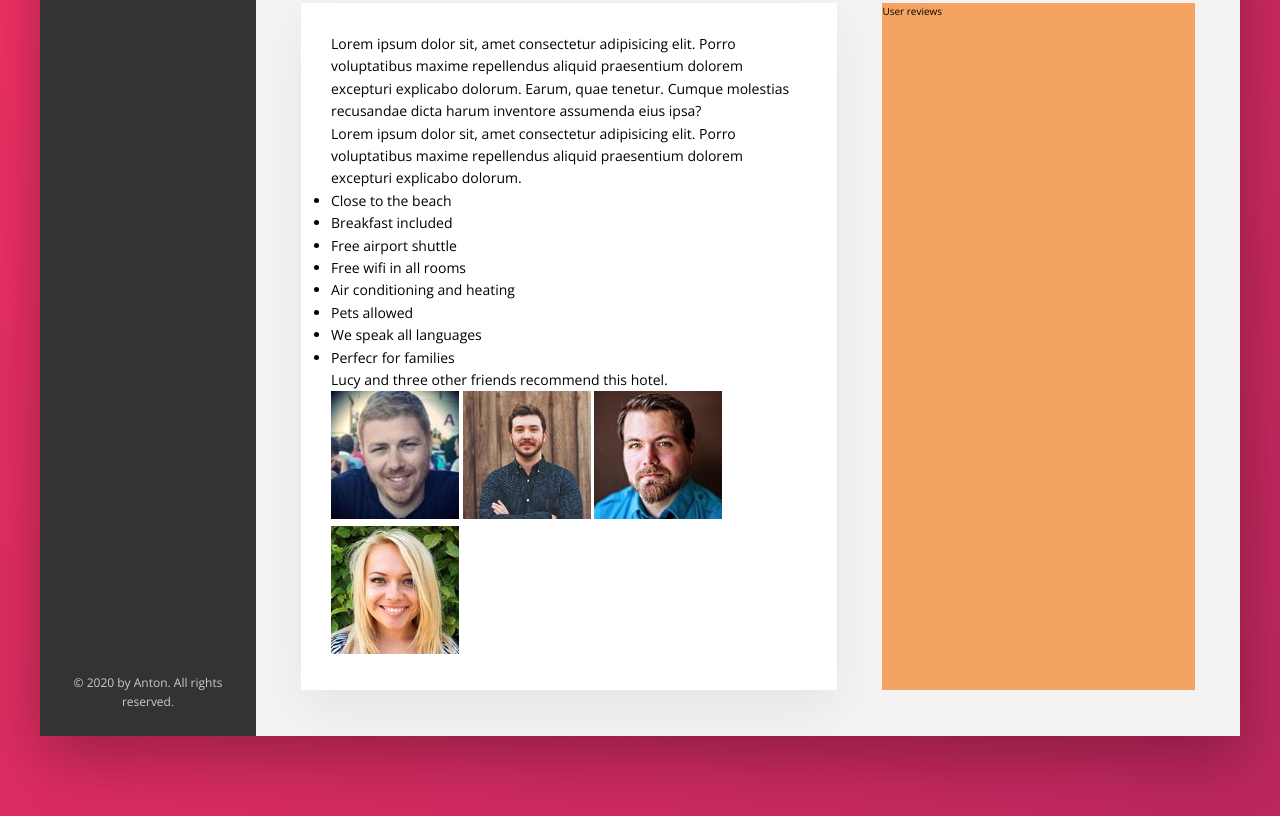
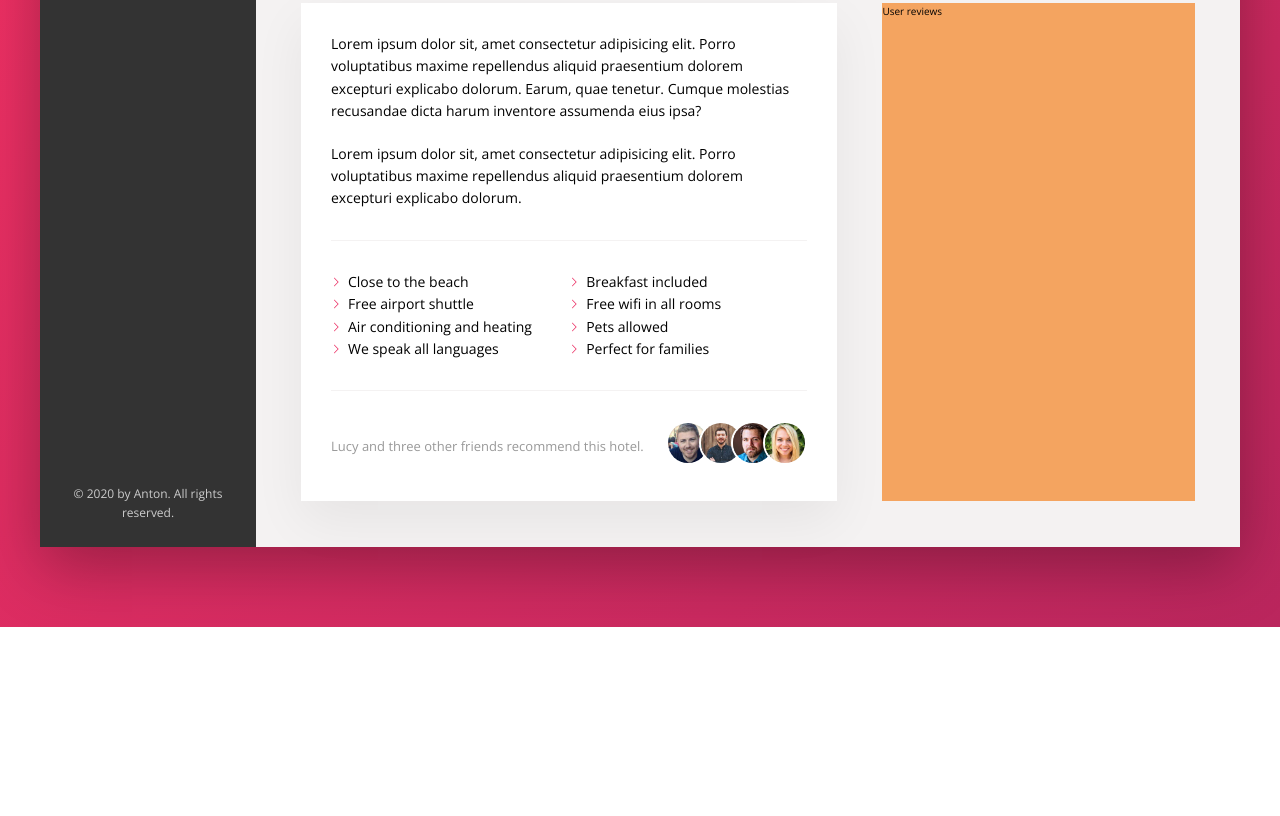
Before and after one commit to gonzoibox/booking-app, a website: page index.html in a window 1280 px wide. Shown: the part 644-1460 px from the top of the page. After the commit the page ends 1271 px from the top, so only its background shows below. Drawn offline with nearby package versions, Linux system fonts and the light colour scheme.

Commit message:
Building the Description Section - Part 2

```diff
--- a/index.html
+++ b/index.html
@@ -154,7 +154,7 @@
                 <li class="list__item">Air conditioning and heating</li>
                 <li class="list__item">Pets allowed</li>
                 <li class="list__item">We speak all languages</li>
-                <li class="list__item">Perfecr for families</li>
+                <li class="list__item">Perfect for families</li>
               </ul>
               <div class="recommend">
                 <p class="recommend__count">
--- a/sass/_components.scss
+++ b/sass/_components.scss
@@ -287,3 +287,67 @@
         box-shadow: none;
     }
 }
+
+//Paragraph
+.paragraph:not(:last-of-type) {
+    margin-bottom: 2rem;
+}
+
+//List
+.list {
+    margin: 3rem 0;
+    padding: 3rem 0;
+    border-top: var(--line);
+    border-bottom: var(--line);
+    list-style: none;
+
+    display: flex;
+    flex-wrap: wrap;
+
+    &__item {
+        flex: 0 0 50%;
+    }
+
+    &__item::before {
+        content: "";
+        display: inline-block;
+        height: 1rem;
+        width: 1rem;
+        margin-right: .7rem;
+
+        //Older browsers
+        //background-image: url(../img/chevron-thin-right.svg);
+        //background-size: cover;
+
+        //Newer broesers - masks
+        background-color: var(--color-primary);
+        -webkit-mask-image: url(../img/chevron-thin-right.svg);
+        -webkit-mask-size: cover;
+        mask-image: url(../img/chevron-thin-right.svg);
+        mask-size: cover;
+    }
+}
+//Recommend
+.recommend {
+    font-size: 1.3rem;
+    color: var(--color-grey-dark-3);
+    display: flex;
+    align-items: center;
+
+
+    &__count {
+        margin-right: auto;
+    }
+
+    &__photo {
+        box-sizing: content-box;
+        height: 4rem;
+        width: 4rem;
+        border-radius: 50%;
+        border: 2px solid #fff;
+
+        &:not(:last-child) {
+            margin-right: -1.5rem;
+        }
+    }
+}
```
Also changed, not shown: css/style.css.
